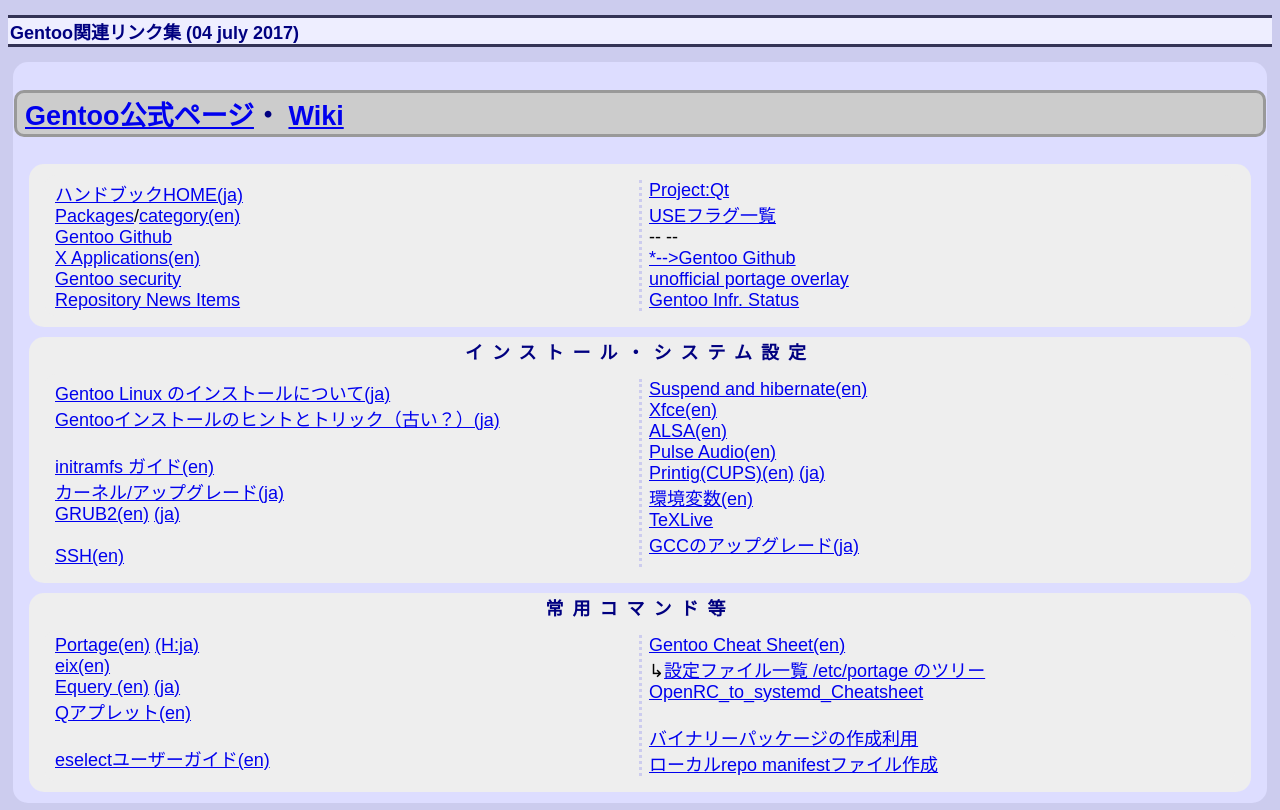
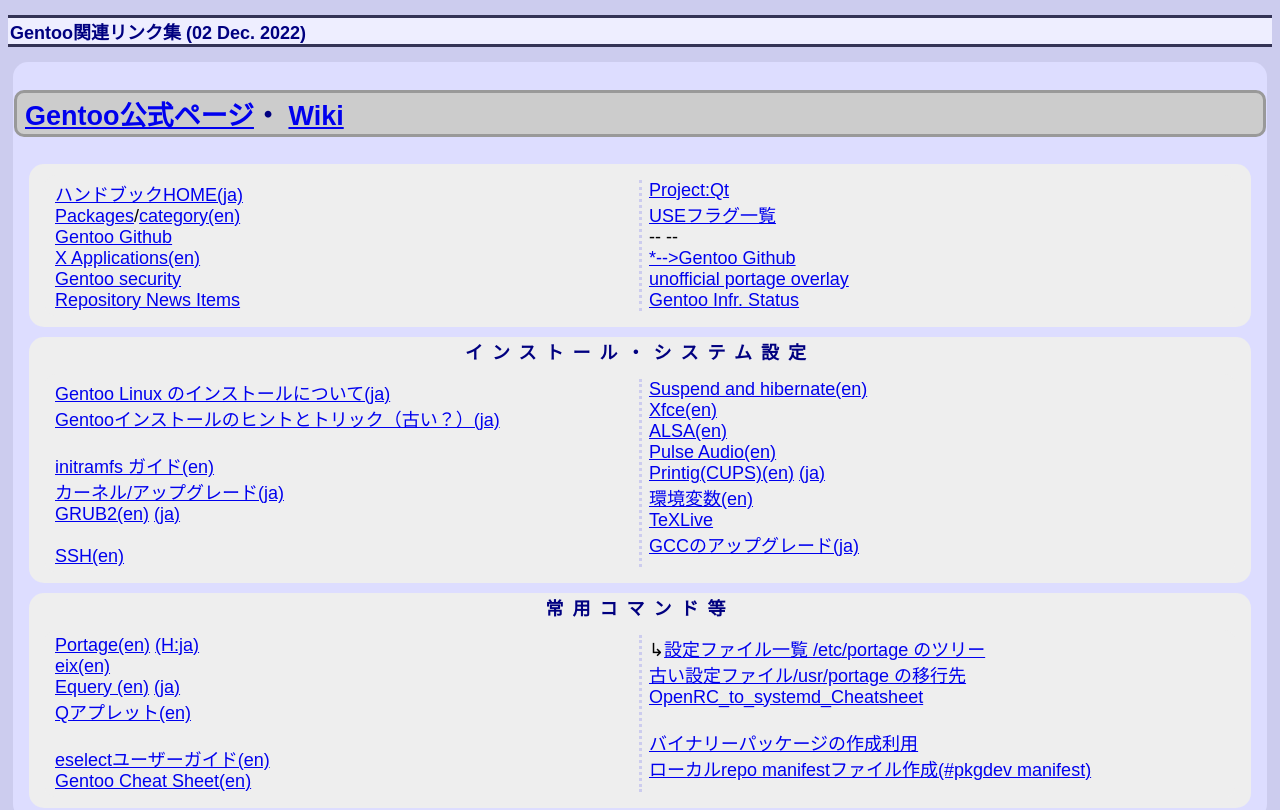
Before and after one commit to ascamik/bookmark, a plain HTML site: page index.html in a window 1280 px wide. Shown: the top 810 px of the page. Drawn offline with Linux system fonts and the light colour scheme.

Commit message:
Update index.html

```diff
--- a/index.html
+++ b/index.html
@@ -9,7 +9,7 @@
 		<link rel="stylesheet" href="style.css" >
 	</head>
 	<body>
-		<h2>Gentoo関連リンク集 (04 july 2017)</h2>
+		<h2>Gentoo関連リンク集 (02 Dec. 2022)</h2>
 		<section class="h3lv">
 			<h3><a href="https://www.gentoo.org">Gentoo公式ページ</a>・ <a href="https://wiki.gentoo.org/wiki/Main_Page">Wiki</a></h3>
 			<section>
@@ -64,10 +64,11 @@
 
 				<a href="https://wiki.gentoo.org/wiki/Gentoo_Cheat_Sheet">Gentoo Cheat Sheet(en)</a><br>
 				↳<a href="https://wiki.gentoo.org/wiki//etc/portage">設定ファイル一覧 /etc/portage のツリー</a><br>
+<a href="https://wiki.gentoo.org/wiki//usr/portage">古い設定ファイル/usr/portage の移行先</a><br>
 					<a href="https://wiki.gentoo.org/wiki/OpenRC_to_systemd_Cheatsheet">OpenRC_to_systemd_Cheatsheet</a><br>
 				<br>
 		        <a href="https://wiki.gentoo.org/wiki/Binary_package_guide/ja">バイナリーパッケージの作成利用<a><br>
-				<a href="https://wiki.gentoo.org/wiki/Repository_format/package/Manifest">ローカルrepo manifestファイル作成<a><br>
+				<a href="https://wiki.gentoo.org/wiki/Repository_format/package/Manifest">ローカルrepo manifestファイル作成(#pkgdev manifest)<a><br>
 				</p>
 			</section>
 		</section>
```
